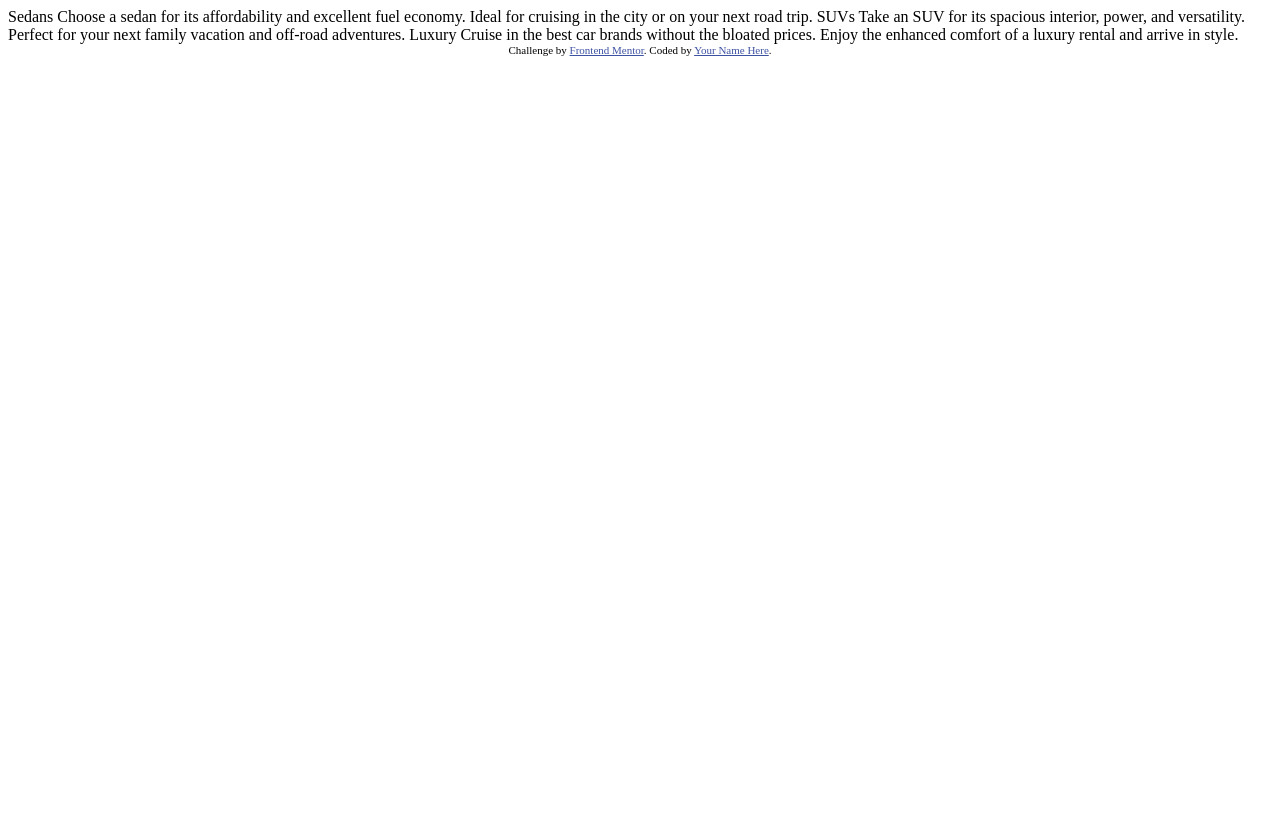
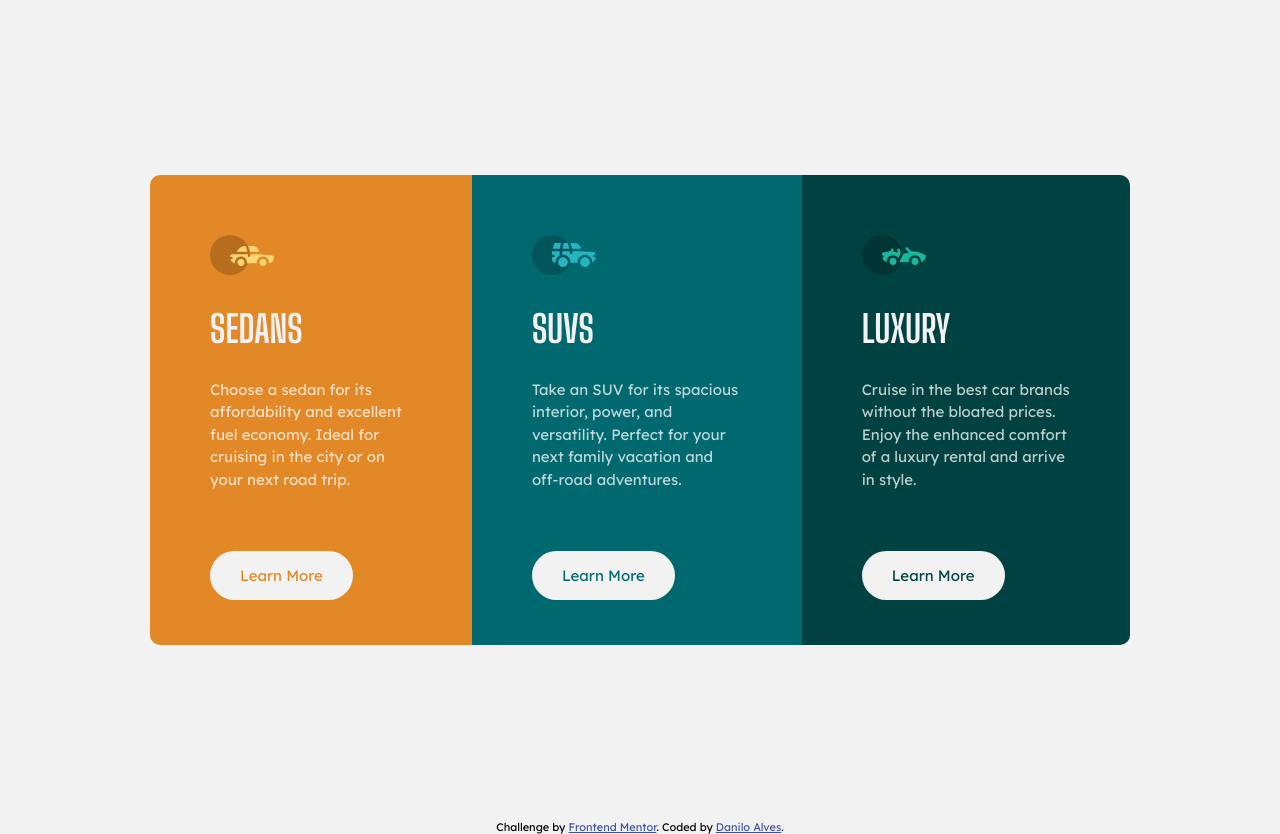
Before and after one commit to mizek1/three-column-preview-card-component, a plain HTML site: page index.html in a window 1280 px wide. Before the commit the page ends 800 px from the top, so only its background shows below. Drawn offline with Linux system fonts and the light colour scheme.

Commit message:
:sparkles: Add HTML and responsive CSS / :pencil: Add README

```diff
--- a/index.html
+++ b/index.html
@@ -1,36 +1,63 @@
 <!DOCTYPE html>
 <html lang="en">
   <head>
-  <meta charset="UTF-8">
-  <meta name="viewport" content="width=device-width, initial-scale=1.0"> <!-- displays site properly based on user's device -->
+    <meta charset="UTF-8" />
+    <meta name="viewport" content="width=device-width, initial-scale=1.0" />
+    <!-- displays site properly based on user's device -->
 
-  <link rel="icon" type="image/png" sizes="32x32" href="./images/favicon-32x32.png">
-
+    <link
+      rel="icon"
+      type="image/png"
+      sizes="32x32"
+      href="./images/favicon-32x32.png"
+    />
+    <link rel="stylesheet" href="styles.css" />
+    <link rel="preconnect" href="https://fonts.googleapis.com" />
+    <link rel="preconnect" href="https://fonts.gstatic.com" crossorigin />
+    <link
+      href="https://fonts.googleapis.com/css2?family=Big+Shoulders+Display:wght@700&family=Lexend+Deca&display=swap"
+      rel="stylesheet"
+    />
     <title>Frontend Mentor | 3-column preview card component</title>
-
-  <!-- Feel free to remove these styles or customise in your own stylesheet 👍 -->
-  <style>
-    .attribution { font-size: 11px; text-align: center; }
-    .attribution a { color: hsl(228, 45%, 44%); }
-  </style>
   </head>
   <body>
+    <div class="body-wrapper">
+      <main class="main-container">
+        <div class="column">
+          <img alt="sedan" src="images/icon-sedans.svg" />
+          <h2 class="title">Sedans</h2>
+          <div class="paragraph">
+            Choose a sedan for its affordability and excellent fuel economy.
+            Ideal for cruising in the city or on your next road trip.
+          </div>
+          <span class="button">Learn More</span>
+        </div>
+        <div class="column">
+          <img alt="sedan" src="images/icon-suvs.svg" />
+          <h2 class="title">SUVs</h2>
+          <div class="paragraph">
+            Take an SUV for its spacious interior, power, and versatility.
+            Perfect for your next family vacation and off-road adventures.
+          </div>
+          <span class="button">Learn More</span>
+        </div>
+        <div class="column">
+          <img alt="sedan" src="images/icon-luxury.svg" />
+          <h2 class="title">Luxury</h2>
+          <div class="paragraph">
+            Cruise in the best car brands without the bloated prices. Enjoy the
+            enhanced comfort of a luxury rental and arrive in style.
+          </div>
+          <span class="button">Learn More</span>
+        </div>
+      </main>
 
-  Sedans
-  Choose a sedan for its affordability and excellent fuel economy. Ideal for cruising in the city
-  or on your next road trip.
-
-  SUVs
-  Take an SUV for its spacious interior, power, and versatility. Perfect for your next family vacation
-  and off-road adventures.
-
-  Luxury
-  Cruise in the best car brands without the bloated prices. Enjoy the enhanced comfort of a luxury
-  rental and arrive in style.
-
-  <div class="attribution">
-    Challenge by <a href="https://www.frontendmentor.io?ref=challenge" target="_blank">Frontend Mentor</a>.
-    Coded by <a href="#">Your Name Here</a>.
+      <footer class="attribution">
+        Challenge by
+        <a href="https://www.frontendmentor.io?ref=challenge" target="_blank"
+          >Frontend Mentor</a
+        >. Coded by <a href="https://github.com/mizek1">Danilo Alves</a>.
+      </footer>
     </div>
   </body>
 </html>
--- /dev/null
+++ b/styles.css
@@ -0,0 +1,112 @@
+:root {
+  --bright-orange: hsl(31, 77%, 52%);
+  --dark-cyan: hsl(184, 100%, 22%);
+  --very-dark-cyan: hsl(179, 100%, 13%);
+  --transparent-white: hsla(0, 0%, 100%, 0.75);
+  --light-gray: hsl(0, 0%, 95%);
+}
+
+body {
+  margin: 0;
+}
+
+.body-wrapper {
+  font-size: 15px;
+  display: flex;
+  flex-direction: column;
+  align-items: center;
+  background: var(--light-gray);
+  font-family: 'Lexend Deca', sans-serif;
+}
+
+.main-container {
+  display: flex;
+  flex-direction: column;
+  align-items: center;
+  width: 350px;
+  padding: 2em;
+  min-height: 95vh;
+}
+
+.column {
+  padding: 4em;
+  color: var(--light-gray);
+  background: var(--dark-cyan);
+}
+
+.column .button {
+  color: var(--dark-cyan);
+}
+
+.column:first-child {
+  border-radius: 10px 10px 0 0;
+  background: var(--bright-orange);
+}
+
+.column:first-child .button {
+  color: var(--bright-orange);
+}
+
+.column:last-child {
+  border-radius: 0 0 10px 10px;
+  background: var(--very-dark-cyan);
+}
+
+.column:last-child .button {
+  color: var(--very-dark-cyan);
+}
+
+.column .button:hover {
+  background: transparent;
+  border: 2.5px solid var(--transparent-white);
+  color: var(--light-gray);
+}
+
+.title {
+  font-size: 2.5em;
+  line-height: 1;
+  font-family: 'Big Shoulders Display', sans-serif;
+  font-weight: 700;
+  text-transform: uppercase;
+}
+
+.paragraph {
+  line-height: 1.5em;
+  color: var(--transparent-white);
+  margin-bottom: 3em;
+}
+
+.button {
+  border-radius: 5em;
+  padding: 1em 2em;
+  background: var(--light-gray);
+  cursor: pointer;
+}
+
+.attribution {
+  font-size: 11px;
+  text-align: center;
+}
+
+.attribution a {
+  color: hsl(228, 45%, 44%);
+}
+
+@media (min-width: 1000px) {
+  .main-container {
+    width: 980px;
+    flex-direction: row;
+  }
+
+  .column:first-child {
+    border-radius: 10px 0 0 10px;
+  }
+
+  .column:last-child {
+    border-radius: 0 10px 10px 0;
+  }
+
+  .paragraph {
+    margin-bottom: 5em;
+  }
+}
```
Also changed, not shown: images/screenshot-1.png (added), images/screenshot-2.png (added), 1 other file. Lines whose indentation alone changed are shown as unchanged.
